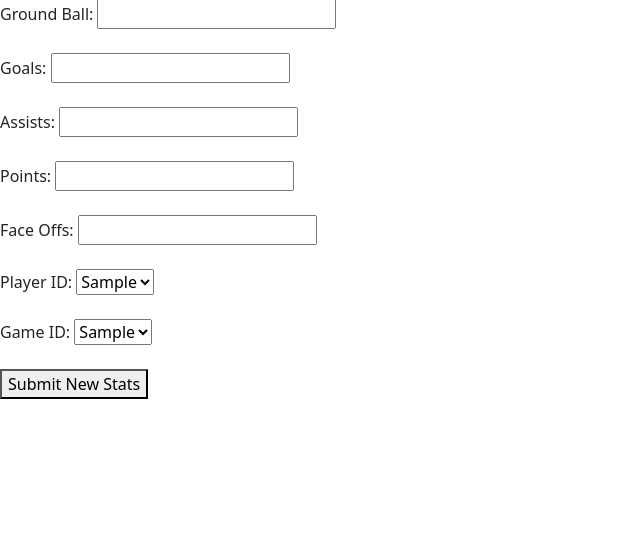
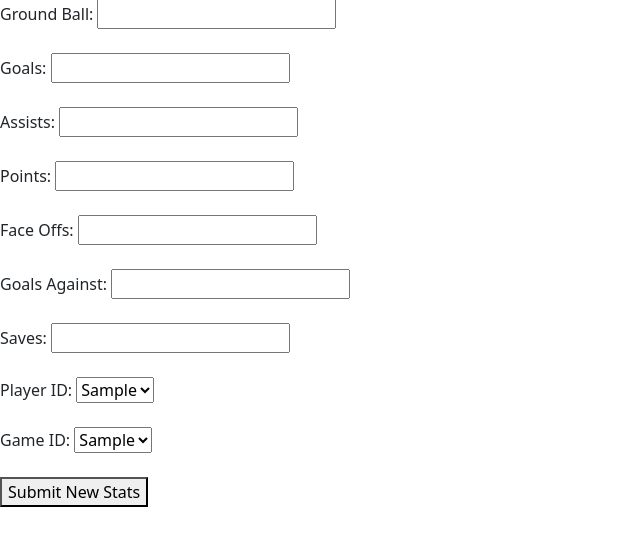
Before and after one commit to AngelinaWalton/403GroupProjectA, a Django app: page /stats/add/ in a window 1280 px wide. Shown: the part 83-629 px from the top of the page, without its empty margins (0-640 px from the left). Run offline with Django 4.2, Linux system fonts and the light colour scheme; tables that the repository leaves empty hold one stand-in row (values such as "Sample post"); parts of the project's set-up code (start-up, migrations or seed data) failed here and were passed over.

Commit message:
i dont know

```diff
--- a/byulax/views.py
+++ b/byulax/views.py
@@ -100,6 +100,8 @@ def addStatsPage(request):
         new_stat.face_offs = request.POST['face_offs']
         new_stat.player_id_id = request.POST['player_id']
         new_stat.game_id_id = request.POST['game_id']
+        new_stat.goals_against = request.POST['goals_against']
+        new_stat.saves = request.POST['saves']
         new_stat.save()
         return redirect('stats')
     playerList = Player.objects.all()
--- a/templates/byulax/addStats.html
+++ b/templates/byulax/addStats.html
@@ -18,6 +18,15 @@
         <label for="face_offs">Face Offs: </label>
         <input type="number" id="face_offs" name="face_offs" required>
         <br><br>
+
+        <label for="goals_against">Goals Against: </label>
+        <input type="number" id="goals_against" name="goals_against" required>
+        <br><br>
+
+        <label for="saves">Saves: </label>
+        <input type="number" id="saves" name="saves" required>
+        <br><br>
+
         <label for="player_id">Player ID: </label>
         <select id="player_id" name="player_id" required>
             {% for each in players %}
```
